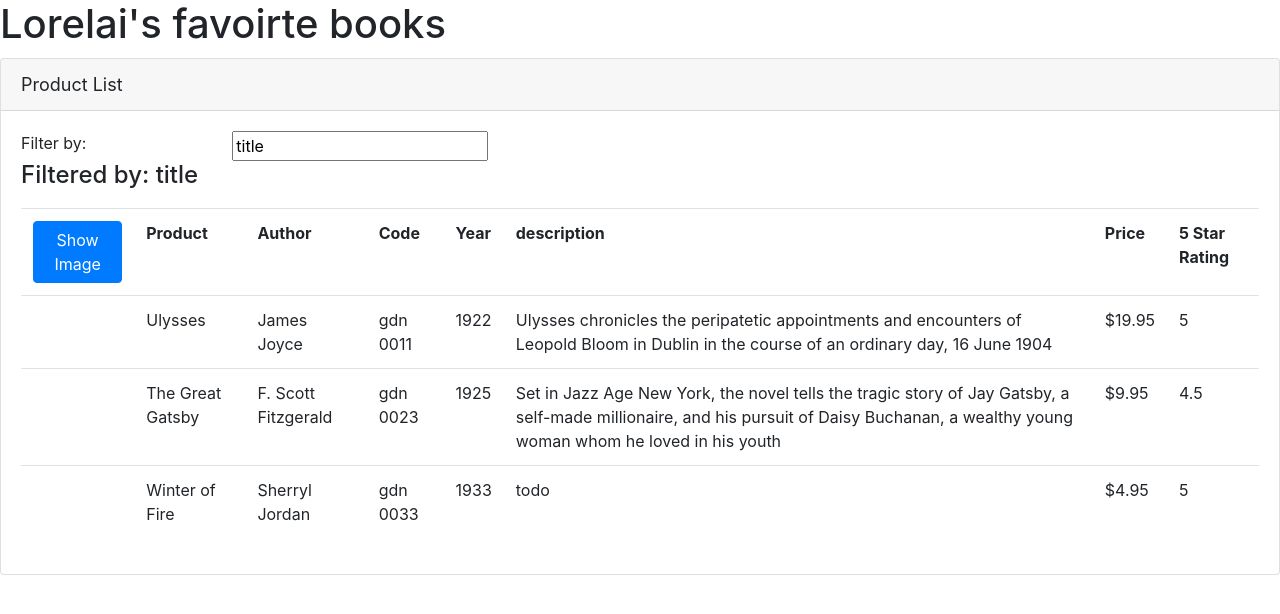
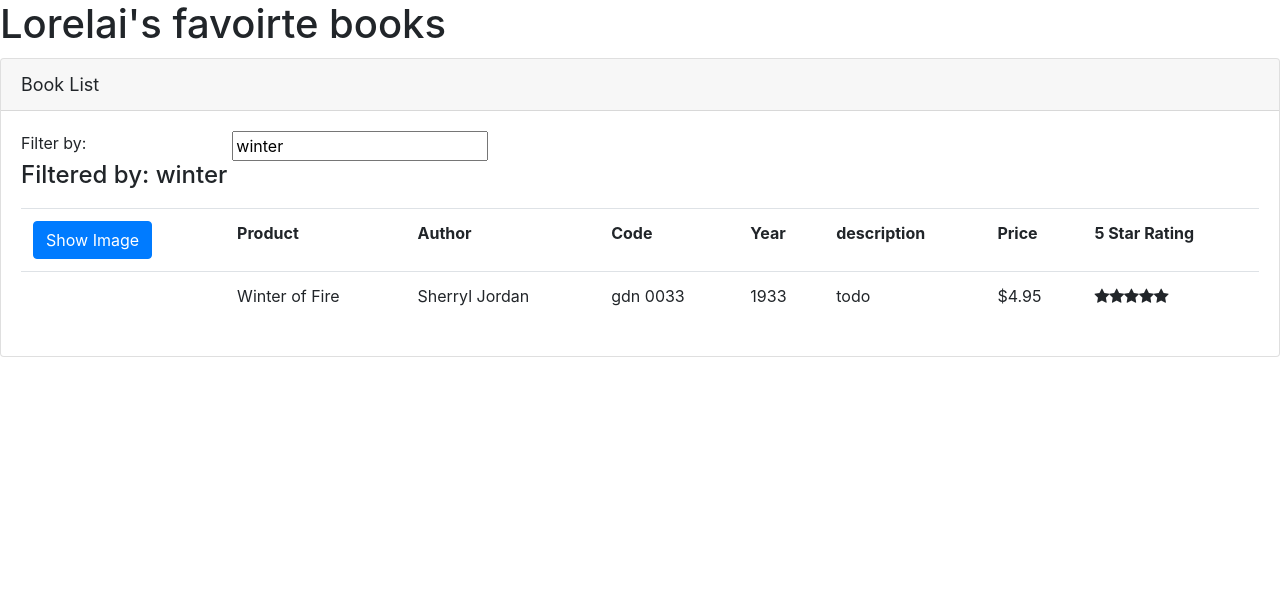
Before and after one commit to Nairodie/APM, an Angular app: page /welcome in a window 1280 px wide. Shown: the top 614 px of the page. Built offline with nearby package versions, Linux system fonts and the light colour scheme.

Commit message:
creating shared component for star ratings

```diff
--- a/src/app/app.module.ts
+++ b/src/app/app.module.ts
@@ -5,12 +5,14 @@
 import { AppComponent } from './app.component';
 import { ProductListComponent } from './products/product-list.component';
 import { ConvertToSpacesPipe } from "./shared/convert-to-spaces.pipe";
+import { StarComponent } from "./shared/star.component";
 
 @NgModule({
   declarations: [
     AppComponent,
     ProductListComponent,
-    ConvertToSpacesPipe
+    ConvertToSpacesPipe,
+    StarComponent
   ],
   imports: [
     BrowserModule,
--- a/src/app/products/product-list.component.html
+++ b/src/app/products/product-list.component.html
@@ -34,7 +34,7 @@
                         <th>5 Star Rating</th>
                     </tr>
             <tbody>
-                <tr *ngFor = "let product of products">
+                <tr *ngFor = "let product of filteredProducts">
                     <td><img *ngIf = "showImage"
                             [src]="product.imageUrl"
                             [title]="product.productName"
@@ -48,7 +48,7 @@
                     <td>{{ product.releaseDate }}</td>
                     <td>{{ product.description }}</td>
                     <td>{{ product.price | currency}}</td>
-                    <td>{{ product.starRating}}</td>
+                    <td><pm-star [rating]="product.starRating"></pm-star></td>
                 </tr>
             </tbody>
             </table>
--- a/src/app/products/product-list.component.ts
+++ b/src/app/products/product-list.component.ts
@@ -8,11 +8,21 @@
 })
 
 export class ProductListComponent implements OnInit{
-    pageTitle: string = "Product List";
+    pageTitle: string = "Book List";
     imageWidth: number = 100;
     imageMargin: number = 2;
     showImage: boolean = false;
-    listFilter: string = "title";
+
+    _listFilter: string;
+    get listFilter(): string {
+        return this._listFilter;
+    }
+    set listFilter(value: string) {
+        this._listFilter = value;
+        this.filteredProducts = this.listFilter ? this.performFilter(this.listFilter) : this.products;
+    }
+
+    filteredProducts: IProduct[];
     products: IProduct[] = [
             {
               "productId": 1,
@@ -22,7 +32,7 @@
               "releaseDate": "1922",
               "description": "Ulysses chronicles the peripatetic appointments and encounters of Leopold Bloom in Dublin in the course of an ordinary day, 16 June 1904",
               "price": 19.95,
-              "starRating": 5.0,
+              "starRating": 5,
               "imageUrl": "https://upload.wikimedia.org/wikipedia/commons/a/ab/JoyceUlysses2.jpg"
             },
             {
@@ -50,6 +60,17 @@
 
         ];
 
+        constructor() {
+            this.filteredProducts = this.products;
+            this.listFilter = "winter";
+        }
+
+        performFilter(filterBy: string): IProduct[] {
+            filterBy = filterBy.toLocaleLowerCase();
+            return this.products.filter((product: IProduct) =>
+                product.productName.toLocaleLowerCase().indexOf(filterBy) !== -1);
+        }
+
         toggleImage(): void {
             this.showImage = !this.showImage;
         }
--- /dev/null
+++ b/src/app/shared/star.component.ts
@@ -0,0 +1,16 @@
+import { Component, OnChanges, SimpleChanges, Input } from "@angular/core";
+
+@Component({
+    selector: "pm-star",
+    templateUrl: "./star.component.html",
+    styleUrls: ["./star.component.css"]
+})
+
+export class StarComponent implements OnChanges {
+    @Input() rating: number;
+    starWidth: number;
+
+    ngOnChanges(): void {
+        this.starWidth = this.rating * 75 / 5;
+    }
+}
```
